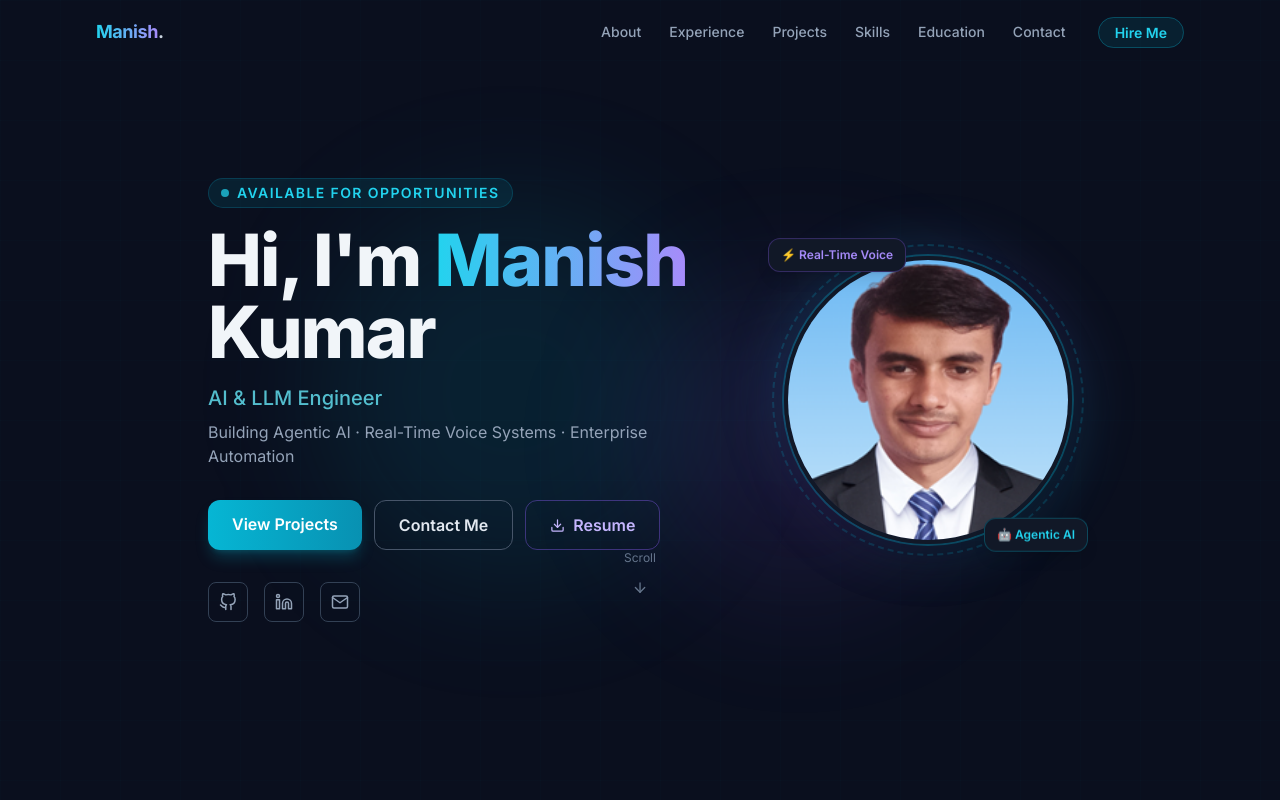
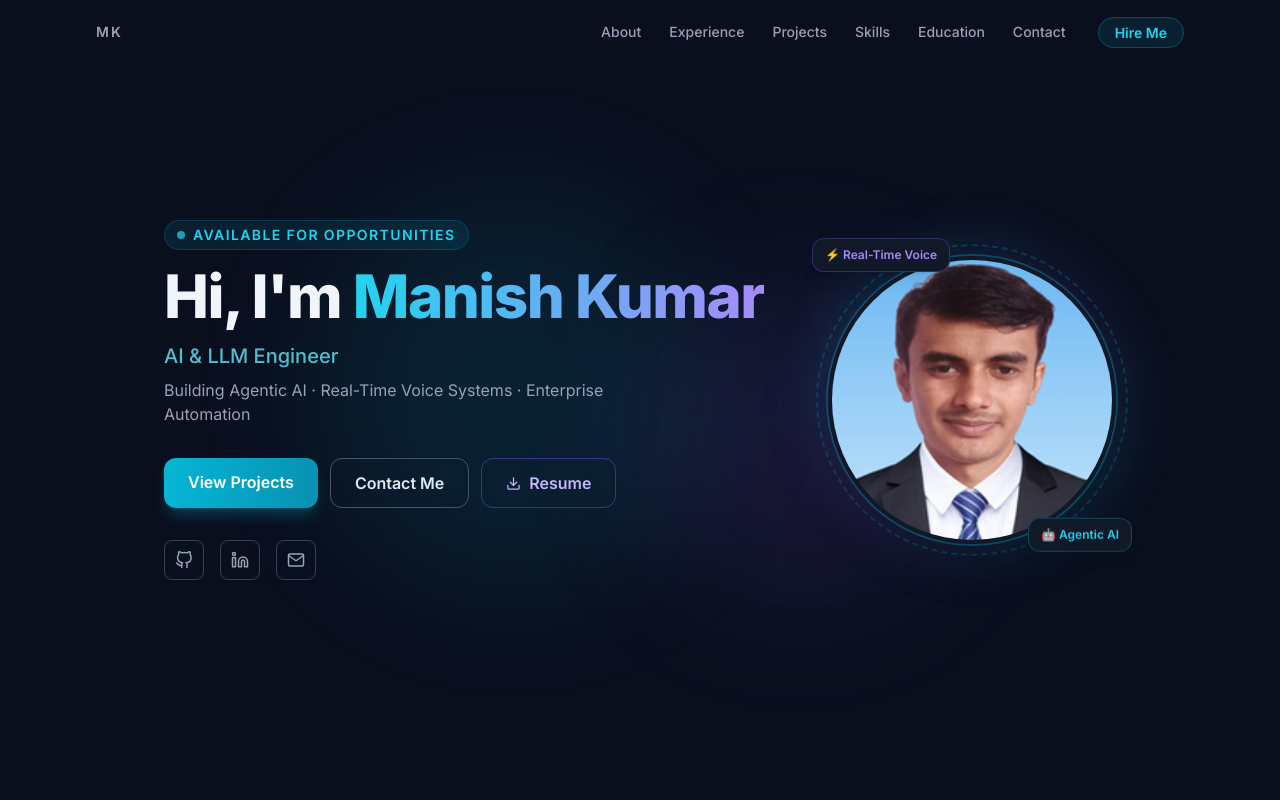
Before and after one commit to Mani1454/portfolio, a React (Vite) app: page / in a window 1280 px wide. Shown: the top 800 px of the page. Built offline with nearby package versions, Linux system fonts and the light colour scheme.

Commit message:
fix: clean navbar logo, single-line hero h1, remove scroll indicator

```diff
--- a/src/components/Hero.jsx
+++ b/src/components/Hero.jsx
@@ -1,6 +1,6 @@
 import { motion } from 'framer-motion'
 import { personal } from '../data/portfolio'
-import { FiArrowDown, FiDownload, FiGithub, FiLinkedin, FiMail } from 'react-icons/fi'
+import { FiDownload, FiGithub, FiLinkedin, FiMail } from 'react-icons/fi'
 
 const containerVariants = {
   hidden: {},
@@ -51,15 +51,15 @@ export default function Hero() {
 
             <motion.h1
               variants={itemVariants}
-              className="text-4xl sm:text-5xl lg:text-6xl xl:text-7xl font-extrabold tracking-tight leading-[1.1] mb-4"
+              className="text-4xl sm:text-5xl lg:text-6xl xl:text-6xl font-extrabold tracking-tight leading-[1.1] mb-4 whitespace-nowrap"
             >
               Hi, I'm{' '}
-              <span className="bg-gradient-to-r from-cyan-400 via-violet-400 to-cyan-400 bg-clip-text text-transparent"
-                style={{ backgroundSize: '200% auto', animation: 'gradient-x 4s ease infinite' }}>
-                {personal.name.split(' ')[0]}
+              <span
+                className="bg-gradient-to-r from-cyan-400 via-violet-400 to-cyan-400 bg-clip-text text-transparent"
+                style={{ backgroundSize: '200% auto', animation: 'gradient-x 4s ease infinite' }}
+              >
+                {personal.name}
               </span>
-              <br />
-              <span className="text-slate-100">{personal.name.split(' ')[1]}</span>
             </motion.h1>
 
             <motion.p
@@ -186,20 +186,8 @@ export default function Hero() {
             </motion.div>
           </motion.div>
         </motion.div>
+      </div>
 
-        {/* ── Scroll cue ──────────────────────────────── */}
-        <motion.div
-          initial={{ opacity: 0 }}
-          animate={{ opacity: 1 }}
-          transition={{ delay: 1.5 }}
-          className="absolute bottom-8 left-1/2 -translate-x-1/2 flex flex-col items-center gap-2 text-slate-500 text-xs"
-        >
-          <span>Scroll</span>
-          <motion.div animate={{ y: [0, 6, 0] }} transition={{ duration: 1.5, repeat: Infinity }}>
-            <FiArrowDown size={16} />
-          </motion.div>
-        </motion.div>
-      </div>
     </section>
   )
 }
--- a/src/components/Navbar.jsx
+++ b/src/components/Navbar.jsx
@@ -31,16 +31,13 @@ export default function Navbar() {
       }`}
     >
       <nav className="container-max flex items-center justify-between h-16 px-4 sm:px-6 lg:px-8 mx-auto max-w-6xl">
-        {/* Logo */}
+        {/* Wordmark */}
         <a
           href="#hero"
           onClick={(e) => { e.preventDefault(); handleNavClick('#hero') }}
-          className="text-lg font-bold tracking-tight"
+          className="text-sm font-semibold tracking-[0.15em] uppercase text-slate-400 hover:text-cyan-400 transition-colors duration-200"
         >
-          <span className="text-gradient bg-gradient-to-r from-cyan-400 to-violet-400 bg-clip-text text-transparent">
-            {personal.name.split(' ')[0]}
-          </span>
-          <span className="text-slate-300">.</span>
+          MK
         </a>
 
         {/* Desktop links */}
```
